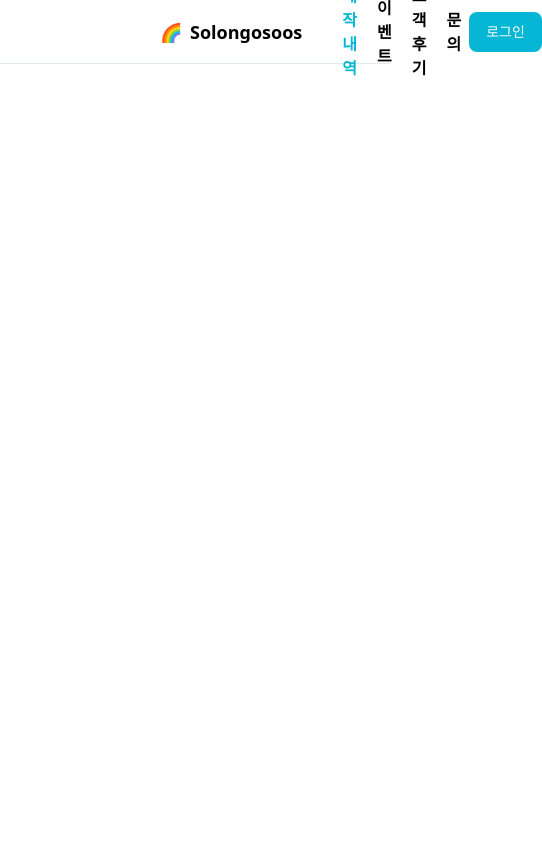
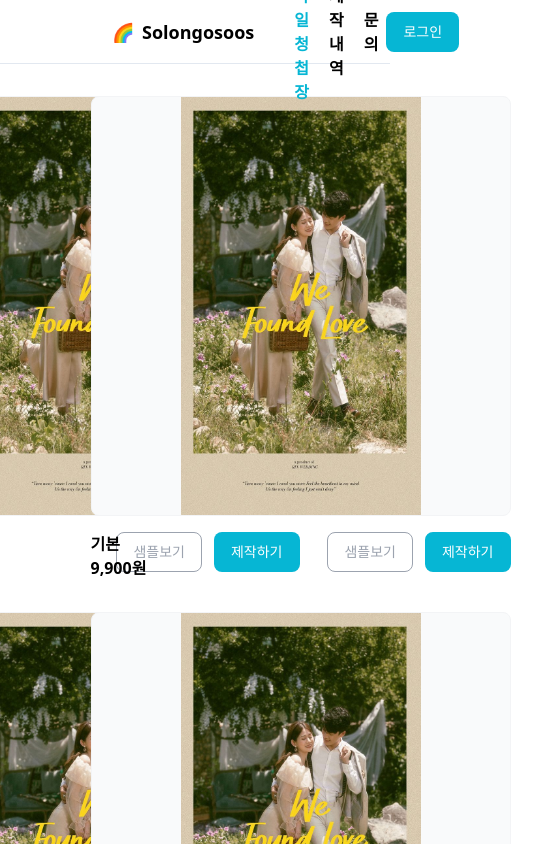
Before and after one commit to Solongoos/solongosoos-web, a React (Vite) app: page / in a window 390 px wide. Shown: the top 844 px of the page, 542 px wide, since content can reach past the window. Built offline with nearby package versions, Linux system fonts and the light colour scheme.

Commit message:
feat : 모바일 청첩장 목록 레이아웃 구현

```diff
--- /dev/null
+++ b/src/assets/index.ts
@@ -0,0 +1,3 @@
+import sampleImg from './sample_img.jpg';
+
+export { sampleImg };
--- /dev/null
+++ b/src/common/card/Card.tsx
@@ -0,0 +1,24 @@
+import { sampleImg } from "@/assets";
+import Button from "../button/Button"
+
+export default function Card() {
+	return (
+		<li className="flex flex-col gap-4  w-[420px]">
+			<div className="h-[420px] border border-gray-100 border-solid rounded-lg bg-gray-50">
+				<img src={sampleImg} className="w-60 h-full mx-auto bg-gray-300" />
+			</div>
+
+			<div className="flex justify-between">
+				<div className="text-base font-semibold">
+					<p>기본</p>
+					<p>9,900원</p>
+				</div>
+
+				<div className="flex gap-3">
+					<Button mode="outline" className="hover:border-cyan-500 hover:text-cyan-500">샘플보기</Button>
+					<Button className="hover:opacity-90">제작하기</Button>
+				</div>
+			</div>
+		</li>
+	);
+}
--- a/src/common/nav/Nav.tsx
+++ b/src/common/nav/Nav.tsx
@@ -5,7 +5,7 @@ export default function Nav() {
 	const [activeMenu, setActiveMenu] = useState(0);
 
 	return (
-		<nav className="flex items-center justify-between px-40 py-3 h-16 border-b  border-slate-200 sticky top-0 bg-white">
+		<nav className="flex items-center justify-between px-28 py-3 h-16 border-b  border-slate-200 sticky top-0 bg-white">
 			<div className="flex items-center gap-8 ">
 				<div className="flex text-lg font-bold">
 					<div className="mr-2">🌈</div>
@@ -26,4 +26,4 @@ export default function Nav() {
 	);
 }
 
-const MENU_MAP = ["제작 내역", "이벤트", "고객 후기", "문의"];
+const MENU_MAP = ["모바일 청첩장", "제작 내역", "문의"];
--- a/src/pages/home/index.tsx
+++ b/src/pages/home/index.tsx
@@ -1,10 +1,18 @@
+import Card from "@/common/card/Card";
 import Nav from "@/common/nav/Nav";
-
-
 export default function Home() {
 	return (
-		<div className="bg-slate-100">
+		<div className="bg-white">
 			<Nav />
+
+			<ul className="pt-8 grid grid-cols-2 gap-8 place-items-center">
+				<Card />
+				<Card />
+				<Card />
+				<Card />
+				<Card />
+			</ul>
+
 		</div>
 	);
 }
```
Also changed, not shown: src/assets/sample_img.jpg (added).
